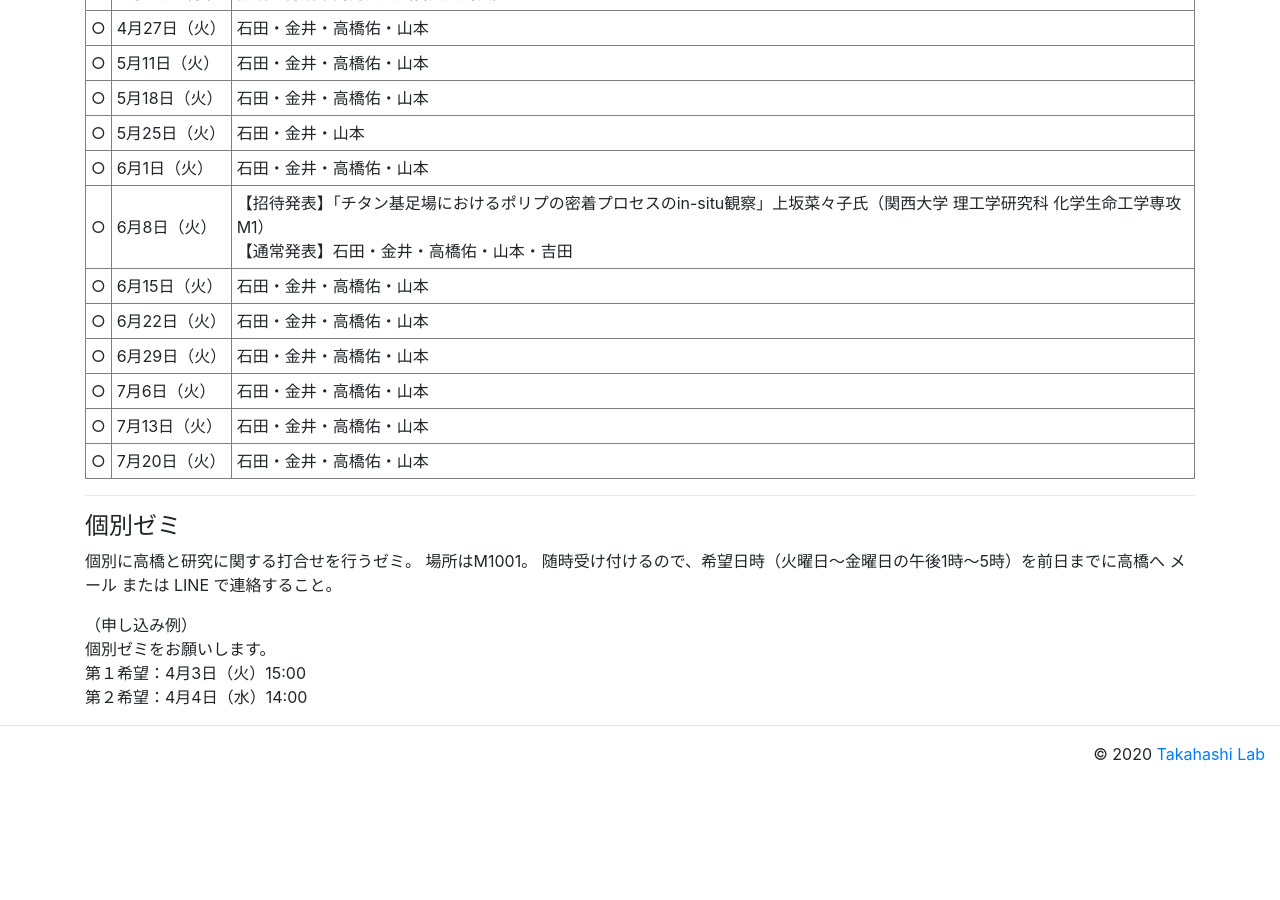
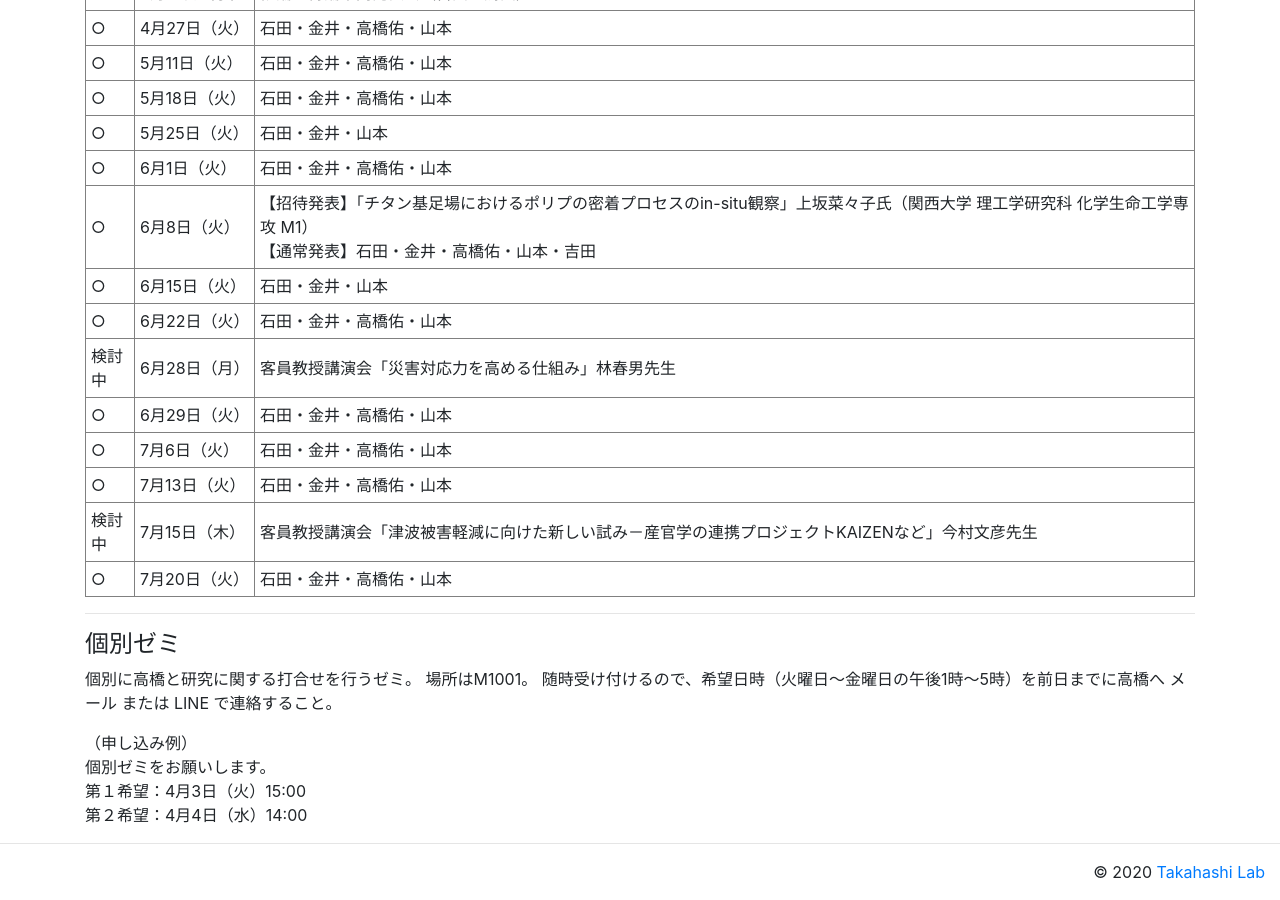
Before and after one commit to tkhslab/tkhslab.github.io, a Jekyll site: the page built from forstudents.md, in a window 1280 px wide and 900 px high, scrolled down 1978 px. Built offline with Jekyll 4.4.1, drawn with Linux system fonts in a browser that asks for light colours; nearby versions of some CDN libraries; before the commit the page ends 2760 px from its top, so only the background shows below that.

Commit message:
update general seminar

```diff
--- a/forstudents.md
+++ b/forstudents.md
@@ -137,10 +137,13 @@ title: For students
 <td>○</td><td>6月8日（火）</td><td>【招待発表】「チタン基足場におけるポリプの密着プロセスのin-situ観察」上坂菜々子氏（関西大学 理工学研究科 化学生命工学専攻 M1）<br>【通常発表】石田・金井・高橋佑・山本・吉田</td>
 </tr>
 <tr>
-<td>○</td><td>6月15日（火）</td><td>石田・金井・高橋佑・山本</td>
+<td>○</td><td>6月15日（火）</td><td>石田・金井・山本</td>
 </tr>
 <tr>
 <td>○</td><td>6月22日（火）</td><td>石田・金井・高橋佑・山本</td>
+</tr>
+<tr>
+<td>検討中</td><td>6月28日（月）</td><td>客員教授講演会「災害対応力を高める仕組み」林春男先生</td>
 </tr>
 <tr>
 <td>○</td><td>6月29日（火）</td><td>石田・金井・高橋佑・山本</td>
@@ -150,6 +153,9 @@ title: For students
 </tr>
 <tr>
 <td>○</td><td>7月13日（火）</td><td>石田・金井・高橋佑・山本</td>
+</tr>
+<tr>
+<td>検討中</td><td>7月15日（木）</td><td>客員教授講演会「津波被害軽減に向けた新しい試み－産官学の連携プロジェクトKAIZENなど」今村文彦先生</td>
 </tr>
 <tr>
 <td>○</td><td>7月20日（火）</td><td>石田・金井・高橋佑・山本</td>
```
